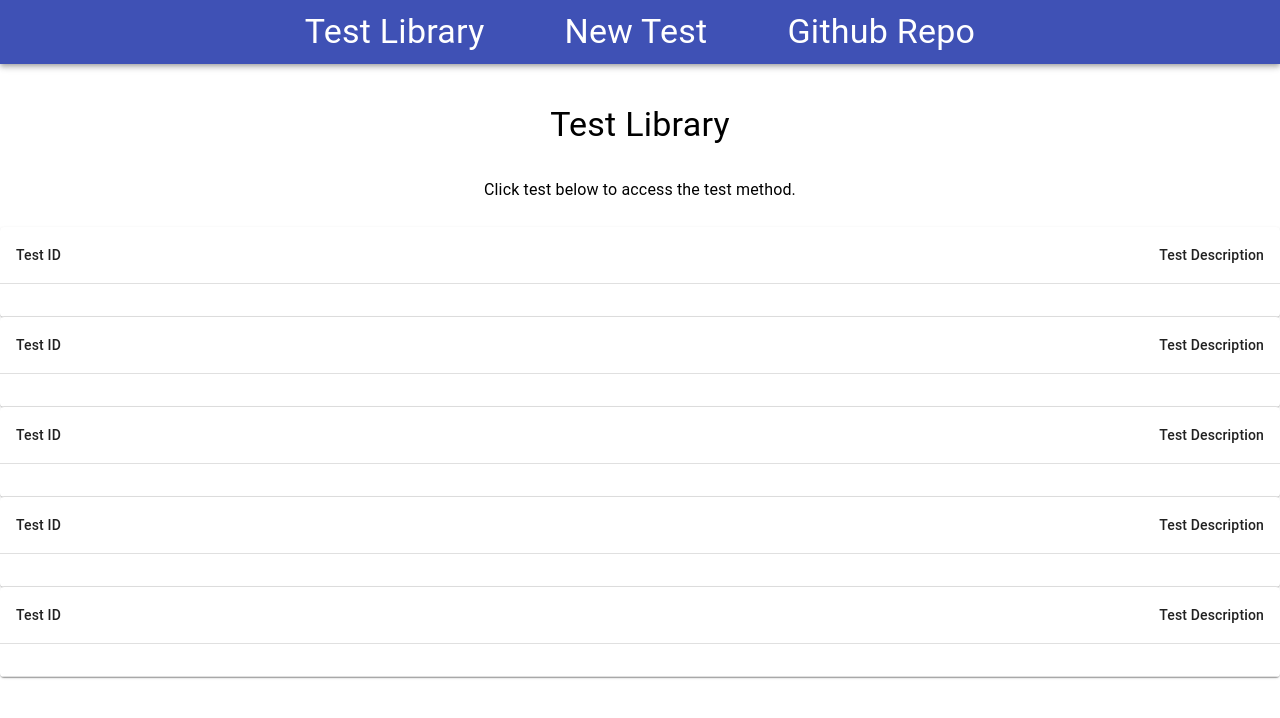
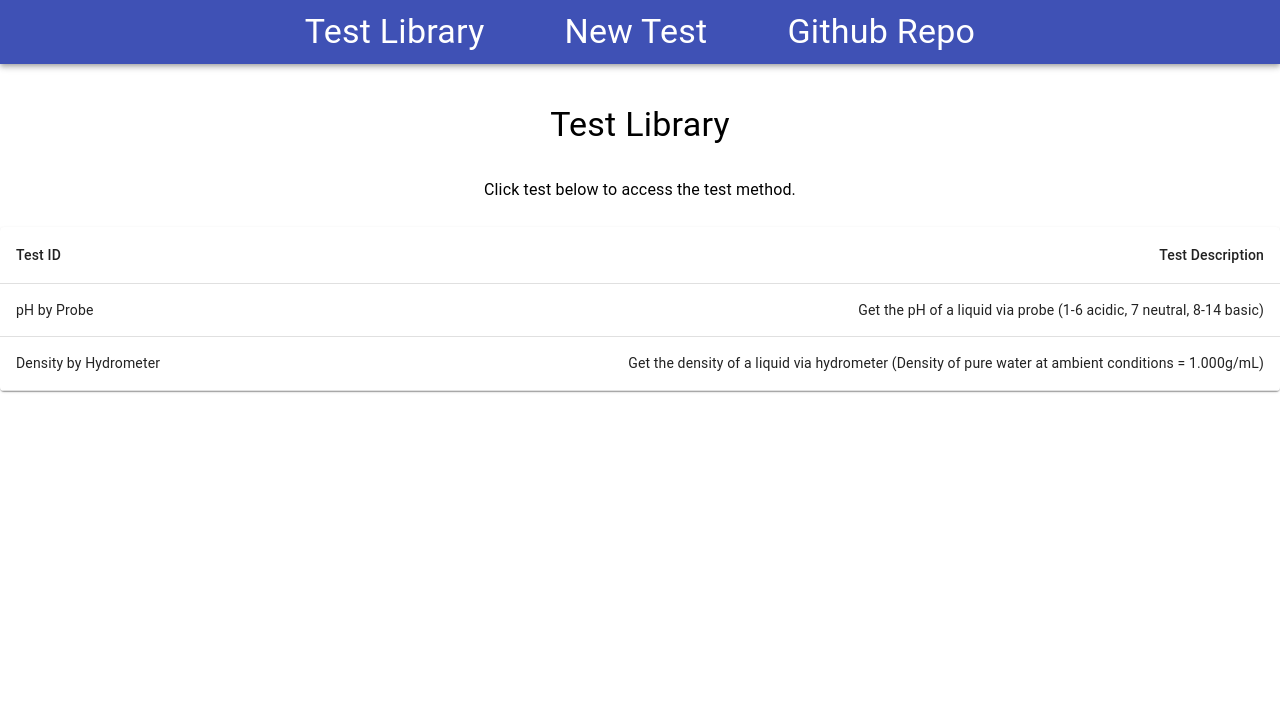
Before and after one commit to TaylorFurman/react-redux-test-procedure, a React (Create React App) app: page / in a window 1280 px wide. Shown: the top 718 px of the page. Built offline with nearby package versions, Linux system fonts and the light colour scheme.

Commit message:
fixed the table

```diff
--- a/src/components/NavBar.jsx
+++ b/src/components/NavBar.jsx
@@ -10,7 +10,6 @@ import React from 'react';
 import '../styles/navbar.css'
 
 function NavBar(props){
-  const preventDefault = (event) => event.preventDefault();
   return(
     <div className="navBar">
         <AppBar position = 'relative'>
--- a/src/components/NewTest.jsx
+++ b/src/components/NewTest.jsx
@@ -3,7 +3,7 @@ import {connect} from 'react-redux'
 
 //Material UI
 import TextField from '@material-ui/core/TextField'
-import { makeStyles } from '@material-ui/core/styles';
+//import { makeStyles } from '@material-ui/core/styles';
 // import AddIcon from '@material-ui/icons/Add';
 // import Fab from '@material-ui/core/Fab';
 // import Tooltip from '@material-ui/core/Tooltip';
@@ -16,29 +16,29 @@ import {addTest} from '../redux/actions.js'
 
 
 //Control the styling of the material UI components
-const useStyles = makeStyles((theme) => ({
-    root: {
-      '& > *': {
-        margin: theme.spacing(1),
-        width: '50ch',
-      },
-    },
-    fab: {
-        margin: theme.spacing(2),
-        width: "5ch",
-        height: "5ch"
-      },
-    absolute: {
-    position: 'absolute',
-    bottom: theme.spacing(1),
-    right: theme.spacing(0),
-    },
-  }));
+// const useStyles = makeStyles((theme) => ({
+//     root: {
+//       '& > *': {
+//         margin: theme.spacing(1),
+//         width: '50ch',
+//       },
+//     },
+//     fab: {
+//         margin: theme.spacing(2),
+//         width: "5ch",
+//         height: "5ch"
+//       },
+//     absolute: {
+//     position: 'absolute',
+//     bottom: theme.spacing(1),
+//     right: theme.spacing(0),
+//     },
+//   }));
 
 //What happens when you click the delete icon on the Chip
-const handleDelete = () => {
-console.info('You clicked the delete icon.');
-};
+// const handleDelete = () => {
+// console.info('You clicked the delete icon.');
+// };
 
 //What is actually rendered on the screen
 //export default function NewTest(props){
--- a/src/components/TestLibrary.jsx
+++ b/src/components/TestLibrary.jsx
@@ -13,7 +13,6 @@ import Paper from '@material-ui/core/Paper';
 import Typography from '@material-ui/core/Typography';
 
 import '../styles/leader-board.css'
-
 
 // const useStyles = makeStyles({
 //     table:{
@@ -32,7 +31,6 @@ import '../styles/leader-board.css'
 //     createData('pH', "Get the pH of a fluid using a pH probe and 100mL beaker"),
 // ]
 
-
 //function HomePage(props){
 class TestLibrary extends (react.Component){
     render(){
@@ -43,9 +41,8 @@ class TestLibrary extends (react.Component){
             <br/>
             <Typography variant="body1" gutterBottom>Click test below to access the test method.</Typography>
             <br/>
-            {this.props.testProcedure.map((item,index)=>{
-                return <TableContainer component={Paper} key={index}>
-                <Table aria-label='leaderboard'>
+                <TableContainer component={Paper} >
+                    <Table aria-label='leaderboard' >
                         <TableHead>
                             <TableRow>
                                 <TableCell>Test ID</TableCell>
@@ -54,15 +51,15 @@ class TestLibrary extends (react.Component){
                         </TableHead>
 
                             <TableBody>
-                        <TableRow>
-                        <TableCell component="th" scope="row" label={item.testId}></TableCell>
+                            {this.props.testProcedure.map((item,index)=>{
+                            return <TableRow key={index}>
+                                <TableCell component="th" scope="row">{item.testId}</TableCell>
                                 <TableCell align="right">{item.testDescription}</TableCell>
                             </TableRow>
+                            })}
                         </TableBody>
                     </Table>
                 </TableContainer>
-                })
-            }
             </div>
         )
     }
--- a/src/redux/reducer.js
+++ b/src/redux/reducer.js
@@ -2,11 +2,8 @@ import deepcopy from 'deepcopy';
 
 let initialProcedure ={
     testProcedure:[
-        {testId: "", testProcedureUpdate: false},
-        {testDescription: "", testProcedureUpdate: false},
-        {materialsAndEquipment: "", testProcedureUpdate: false},
-        {testMethod: "", testProcedureUpdate: false},
-        {safetyPrecautions: "", testProcedureUpdate: false},
+        {testId: "pH by Probe", testDescription: "Get the pH of a liquid via probe (1-6 acidic, 7 neutral, 8-14 basic)"},
+        {testId: "Density by Hydrometer", testDescription: "Get the density of a liquid via hydrometer (Density of pure water at ambient conditions = 1.000g/mL)"},
     ]
 }
 
@@ -17,9 +14,9 @@ function testProcedure(state, action){
     console.log(action);
     let new_state = deepcopy(state);
     if (action.type === 'ADD_TEST'){
-            new_state.testProcedure.push({testId: action.data.testId,
-            testDescription: action.data.testDescription,
-            testProcedureUpdate: false
+            new_state.testProcedure.push({
+                testId: action.data.testId,
+                testDescription: action.data.testDescription,
         });
 
     }else if (action.type === 'ADD_MATERIAL'){
```
Lines whose indentation alone changed are shown as unchanged.
